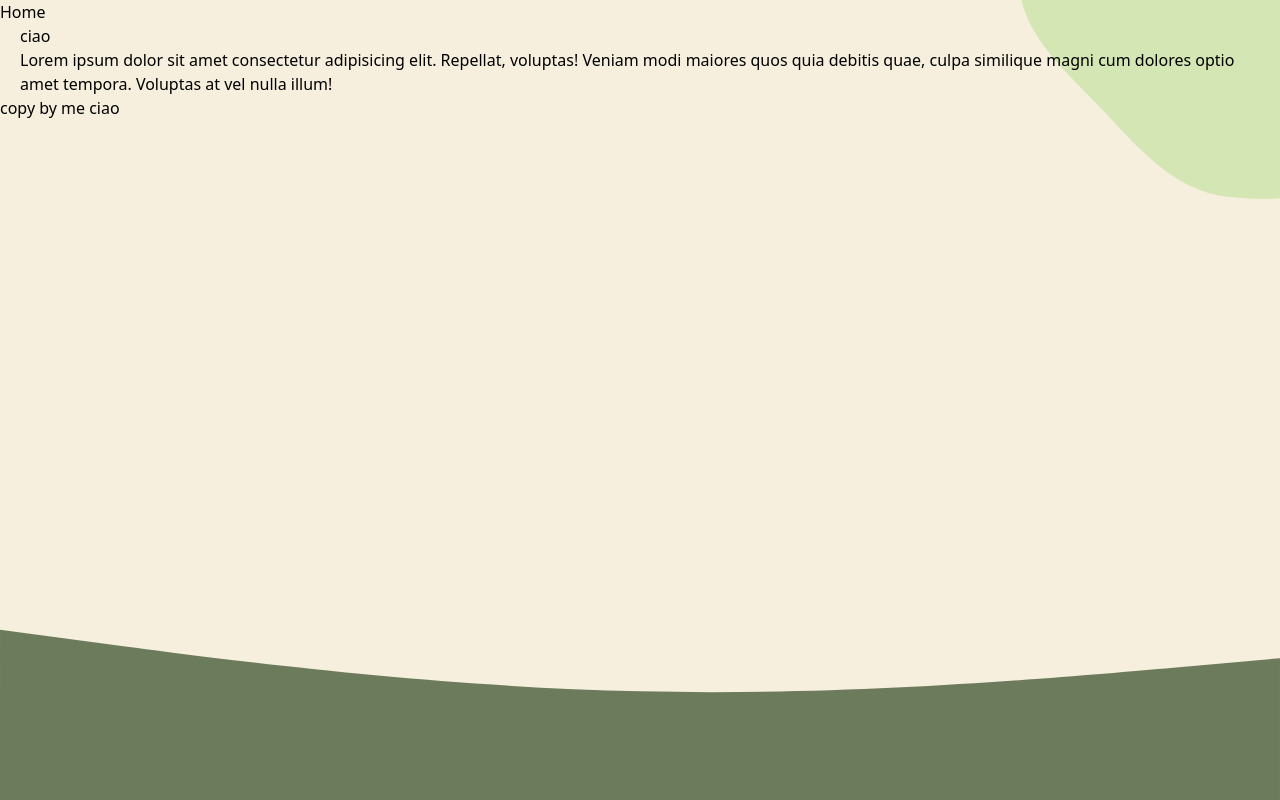
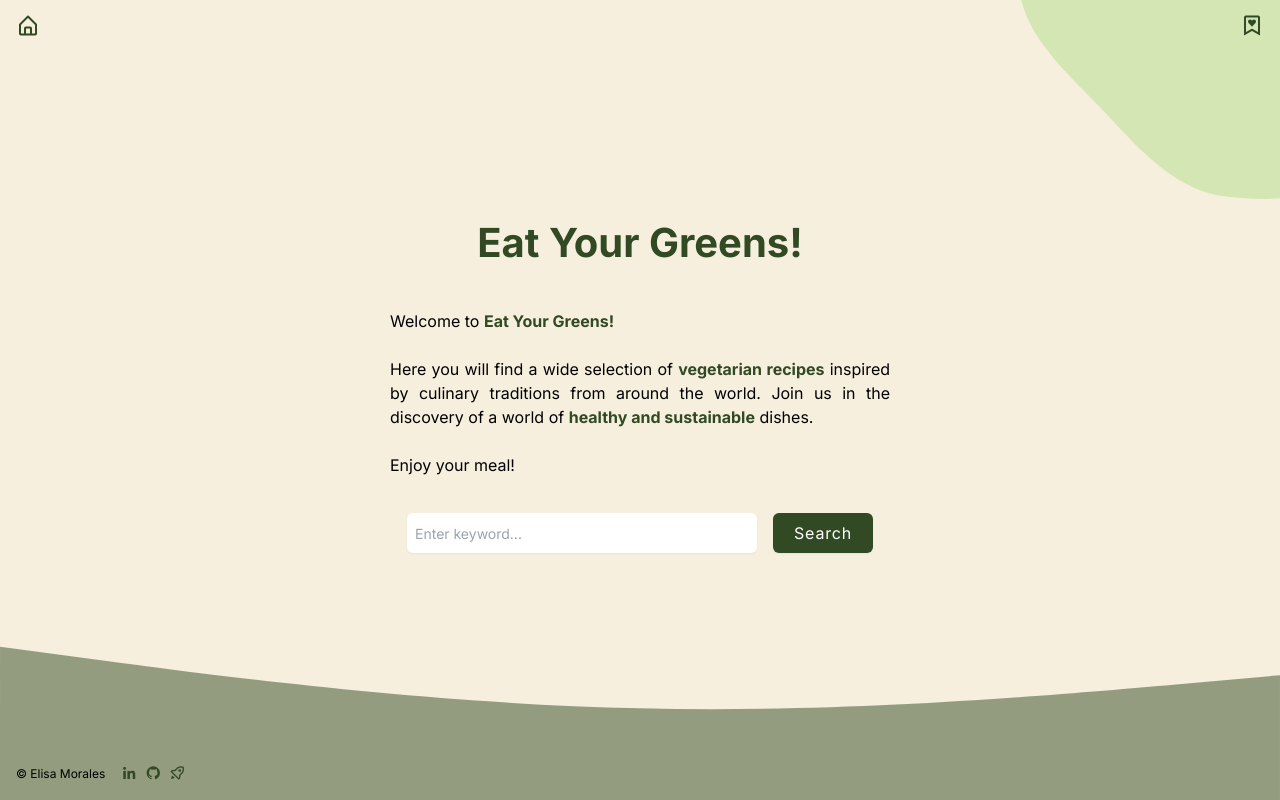
Before and after one commit to elisa-morales/eat-your-greens, a React (Vite) app: page / in a window 1280 px wide. Built offline with nearby package versions, Linux system fonts and the light colour scheme.

Commit message:
home page

```diff
--- a/index.html
+++ b/index.html
@@ -5,6 +5,12 @@
 
     <!-- favicon-->
     <link rel="icon" type="image/svg+xml" href="/vite.svg" />
+
+    <link rel="preconnect" href="https://fonts.googleapis.com" />
+    <link rel="preconnect" href="https://fonts.gstatic.com" crossorigin />
+    <link href="https://fonts.googleapis.com/css2?family=Inter:wght@400;500;700&display=swap" rel="stylesheet" />
+
+    <link href="https://unpkg.com/boxicons@2.1.4/css/boxicons.min.css" rel="stylesheet" />
 
     <meta name="viewport" content="width=device-width, initial-scale=1.0" />
     <title>Veg App</title>
--- a/src/App.jsx
+++ b/src/App.jsx
@@ -1,15 +1,20 @@
 import { BrowserRouter, Routes, Route, Link } from "react-router-dom"
+import Blob from "./assets/svg/Blob"
+import Waves from "./assets/svg/Waves"
+import Header from "./components/Header"
 import Home from "./pages/Home"
+
 //import axios from "axios"
 
 function App() {
   return (
     <BrowserRouter>
-      <Link to="/">Home</Link>
-
+      <Blob />
+      <Header />
       <Routes>
         <Route path="/" element={<Home />} />
       </Routes>
+      <Waves />
     </BrowserRouter>
   )
 }
--- /dev/null
+++ b/src/assets/svg/Waves.jsx
@@ -0,0 +1,7 @@
+export default function Waves() {
+  return (
+    <svg aria-hidden="true" className="waves max-sm:h-[130px]" xmlns="http://www.w3.org/2000/svg" viewBox="0 0 1440 300">
+      <path fill="#324a24" fillOpacity="0.5" d="M0,128L120,144C240,160,480,192,720,197.3C960,203,1200,181,1320,170.7L1440,160L1440,320L1320,320C1200,320,960,320,720,320C480,320,240,320,120,320L0,320Z"></path>
+    </svg>
+  )
+}
--- a/src/components/Footer.jsx
+++ b/src/components/Footer.jsx
@@ -1,10 +1,29 @@
-import Waves from "./Waves"
+import { Outlet } from "react-router-dom"
 
 export default function Footer() {
   return (
     <>
-      <Waves />
-      <p>copy by me ciao</p>
+      <footer className="fixed bottom-0">
+        <div className="flex px-4 py-3.5 gap-4">
+          <p className="text-xs pt-1"> &#169; Elisa Morales </p>
+
+          <div className="flex gap-2 text-primary ">
+            <a href="https://www.linkedin.com/in/elisa-morales-dev/" target="_blank">
+              <i className="hover:text-hoverColor bx bxl-linkedin"></i>
+            </a>
+
+            <a href="https://github.com/elisa-morales" target="_blank">
+              <i className="hover:text-hoverColor bx bxl-github"></i>
+            </a>
+
+            <a href="https://talent.start2impact.it/profile/elisa-morales" target="_blank">
+              <i className="hover:text-hoverColor bx bx-rocket"></i>
+            </a>
+          </div>
+        </div>
+      </footer>
+
+      <Outlet />
     </>
   )
 }
--- /dev/null
+++ b/src/components/Header.jsx
@@ -0,0 +1,15 @@
+import { Outlet } from "react-router-dom"
+
+export default function Header() {
+  return (
+    <>
+      <header className="fixed top-0 px-4 py-3.5  text-2xl">
+        <div className="flex space-x-[calc(100vw-80px)] text-primary">
+          <i className="bx bx-home-alt  hover:text-hoverColor cursor-pointer"></i>
+          <i className=" bx bx-bookmark-heart  hover:text-hoverColor cursor-pointer"></i>
+        </div>
+      </header>
+      <Outlet />
+    </>
+  )
+}
--- /dev/null
+++ b/src/components/SearchBar.jsx
@@ -0,0 +1,26 @@
+import { useState } from "react"
+import { useNavigate } from "react-router-dom"
+
+export default function SearchBar() {
+  const [inputValue, setInputValue] = useState("")
+  const navigate = useNavigate()
+
+  function handleChange(e) {
+    setInputValue(e.target.value)
+  }
+
+  function handleSubmit(e) {
+    e.preventDefault()
+    if (inputValue) {
+      navigate(`search/${inputValue}`)
+      setInputValue("")
+    }
+  }
+
+  return (
+    <form className="flex max-sm:flex-col items-center mt-5 sm:gap-4" onSubmit={handleSubmit}>
+      <input className="p-2 max-sm:mb-4 sm:w-[350px] rounded-md shadow-sm focus:ring-accent focus:ring-1 focus:outline-none placeholder:text-sm" type="text" placeholder="Enter keyword..." value={inputValue} onChange={handleChange} />
+      <button className="button max-sm:w-full sm:w-[100px] shadow-sm tracking-wider">Search</button>
+    </form>
+  )
+}
--- a/src/components/Waves.jsx
+++ /dev/null
@@ -1,7 +0,0 @@
-export default function Waves() {
-  return (
-    <svg aria-hidden="true" className="waves" xmlns="http://www.w3.org/2000/svg" viewBox="0 0 1440 320">
-      <path fill="#324a24" fillOpacity="0.7" d="M0,128L120,144C240,160,480,192,720,197.3C960,203,1200,181,1320,170.7L1440,160L1440,320L1320,320C1200,320,960,320,720,320C480,320,240,320,120,320L0,320Z"></path>
-    </svg>
-  )
-}
--- a/src/index.css
+++ b/src/index.css
@@ -3,6 +3,11 @@
 @tailwind utilities;
 
 @layer components {
+  .bold {
+    font-weight: 700;
+    color: #324a24;
+  }
+
   .waves {
     position: fixed;
     bottom: 0;
@@ -17,10 +22,22 @@
     right: 0;
     z-index: -10;
   }
+
+  .button {
+    background-color: #324a24;
+    color: #fff;
+    padding: 0.5rem;
+    border-radius: 0.375rem;
+  }
+
+  .button:hover {
+    background-color: #961e1d;
+  }
 }
 
 :root {
   background-color: #f6efdd;
+  font-family: "Inter", sans-serif;
 }
 
 /*
--- a/src/index.jsx
+++ b/src/index.jsx
@@ -1,6 +1,7 @@
 import React from "react"
 import ReactDOM from "react-dom/client"
 import App from "./App.jsx"
+
 import "./index.css"
 
 ReactDOM.createRoot(document.getElementById("root")).render(
--- a/src/pages/Home.jsx
+++ b/src/pages/Home.jsx
@@ -1,15 +1,24 @@
 import Footer from "../components/Footer"
-import Blob from "../components/Blob"
+import SearchBar from "../components/SearchBar"
 
 export default function Home() {
   return (
     <>
-      <div className="px-5">
-        <Blob />
+      <div className="flex flex-col items-center justify-center h-[calc(100vh-35px)] max-w-[540px] mx-auto my-auto px-5 text-center">
+        <h1 className="text-primary text-[40px] font-bold mb-5">Eat Your Greens!</h1>
+        <p className="py-4 text-justify max-sm:text-sm">
+          Welcome to <span className="bold">Eat Your Greens!</span>
+          <br />
+          <br />
+          Here you will find a wide selection of <span className="bold">vegetarian recipes</span> inspired by culinary traditions from around the world. Join us in the discovery of a world of <span className="bold">healthy and sustainable</span> dishes.
+          <br />
+          <br />
+          Enjoy your meal!
+        </p>
 
-        <h1>ciao</h1>
-        <p>Lorem ipsum dolor sit amet consectetur adipisicing elit. Repellat, voluptas! Veniam modi maiores quos quia debitis quae, culpa similique magni cum dolores optio amet tempora. Voluptas at vel nulla illum!</p>
+        <SearchBar />
       </div>
+
       <Footer />
     </>
   )
--- a/tailwind.config.js
+++ b/tailwind.config.js
@@ -1,4 +1,6 @@
 /** @type {import('tailwindcss').Config} */
+const plugin = require("tailwindcss/plugin")
+
 export default {
   content: ["./index.html", "./src/**/*.{js,ts,jsx,tsx}"],
   theme: {
@@ -8,8 +10,21 @@ export default {
       primary: "#324a24",
       white: "#ffffff",
       accent: "#d3e6b3",
+      hoverColor: "#961e1d",
     },
-    extend: {},
+    extend: {
+      fontFamily: {
+        inter: ["Inter", "sans-serif"],
+      },
+    },
   },
-  plugins: [],
+  plugins: [
+    plugin(function ({ addBase, theme }) {
+      addBase({
+        h1: { fontSize: theme("fontSize.2xl") },
+        h2: { fontSize: theme("fontSize.xl") },
+        h3: { fontSize: theme("fontSize.lg") },
+      })
+    }),
+  ],
 }
```
Also changed, not shown: src/assets/svg/Blob.jsx (renamed from src/components/Blob.jsx).
